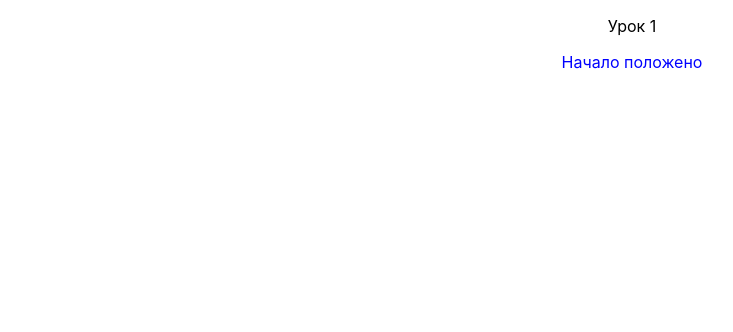
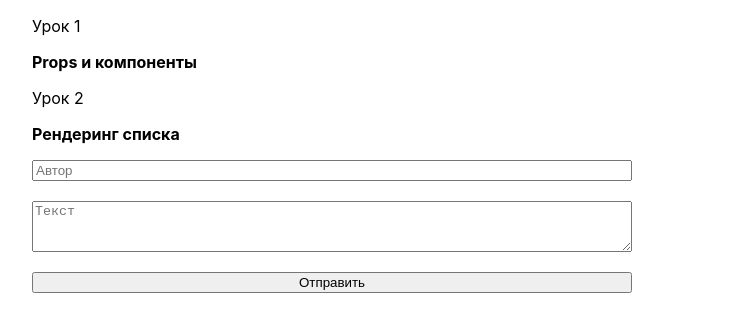
Before and after one commit to LevSavin/react-lesson, a React (Create React App) app: page / in a window 1280 px wide. Shown: the top 332 px of the page, without its empty margins (8-741 px from the left). Built offline with nearby package versions, Linux system fonts and the light colour scheme.

Commit message:
feat: ДЗ 2

```diff
--- a/src/App.css
+++ b/src/App.css
@@ -1,7 +1,20 @@
 .App {
-  text-align: center;
+  margin-left: 40px;
+}
+.lesson__label {
+  font-weight: 700;
 }
 
-.message__label {
-  color: blue
+.message__item {
+  margin-top: 16px;
+  border: 1px solid gray;
+  max-width: 600px;
 }
+.messages__form {
+  display: flex;
+  flex-direction: column;
+  max-width: 600px;
+}
+.messages__form-item {
+  margin-bottom: 20px;
+}
--- a/src/App.js
+++ b/src/App.js
@@ -1,11 +1,12 @@
 import './App.css';
-import Message from './Message.js';
+import LessonOne from './LessonOne.js';
+import LessonTwo from './LessonTwo.js';
 
 function App() {
   return (
     <div className="App">
-      <p>Урок 1</p>
-      <Message label="Начало положено"></Message>
+      <LessonOne label="Props и компоненты"></LessonOne>
+      <LessonTwo label="Рендеринг списка"></LessonTwo>
     </div>
   );
 }
--- /dev/null
+++ b/src/LessonOne.js
@@ -0,0 +1,10 @@
+function LessonOne(props) {
+  return (
+    <div>
+      <p>Урок 1</p>
+      <p className="lesson__label">{ props.label }</p>
+    </div>
+  );
+}
+
+export default LessonOne;
--- /dev/null
+++ b/src/LessonTwo.js
@@ -0,0 +1,89 @@
+import { useState, useEffect } from 'react';
+
+const initCurrentMessage = () => ({id: null, author: "", text: ""});
+
+function LessonTwo(props) {
+  const [messageList, setMessageList] = useState([]);
+  const [currentMessage, setCurrentMessage] = useState(initCurrentMessage());
+  const [nextId, setnextId] = useState(0);
+
+  const setNewMessage = (key, value) => {
+    const newCurrentMessage = {id: nextId};
+    newCurrentMessage[key] = value;
+    setCurrentMessage({
+      ...currentMessage,
+      ...newCurrentMessage,
+    })
+  };
+
+  const sendMessage = () => {
+    if (currentMessage.author === "admin") {
+      alert("ник admin зарезервирован")
+      return;
+    }
+    const newMessageList = [...messageList, currentMessage];
+    setMessageList(newMessageList);
+    setCurrentMessage(initCurrentMessage());
+  };
+
+  const sendBotMessage = (lastMessage) => {
+    const newBotMessage = {id: nextId, author: "admin", text: `${lastMessage.author} cпасибо за ваше сообщение`};
+    const newMessageList = [...messageList, newBotMessage];
+    setMessageList(newMessageList);
+    setnextId(nextId + 1);
+  };
+
+  useEffect(() => {
+    const lastMessage = messageList[messageList.length - 1]
+    if (!lastMessage) {
+      return;
+    }
+    if (lastMessage.author === "admin") {
+      return;
+    }
+    console.log(nextId)
+    setnextId(nextId + 1);
+    setTimeout(() => {
+      sendBotMessage(lastMessage)
+    }, 1500)
+    // eslint-disable-next-line react-hooks/exhaustive-deps
+  }, [messageList]);
+
+  return (
+    <div>
+      <p>Урок 2</p>
+      <p className="lesson__label messages">{ props.label }</p>
+
+      <div className='messages__form'>
+        <input
+          value={currentMessage.author}
+          onChange={(event) => {setNewMessage('author', event.target.value)}}
+          placeholder='Автор'
+          className='messages__form-item'
+        ></input>
+        <textarea
+          value={currentMessage.text}
+          onChange={(event) => {setNewMessage('text', event.target.value)}}
+          placeholder='Текст'
+          rows={3}
+          className='messages__form-item'
+        ></textarea>
+        <button
+          onClick={sendMessage}
+          className='messages__form-item'
+        >Отправить</button>
+      </div>
+
+      <div className="messages__list">
+        {messageList.map((message) => (
+          <div className="message__item" key={message.id}>
+            <p>{message.author}</p>
+            <p>{message.text}</p>
+          </div>
+        ))}
+      </div>
+    </div>
+  );
+}
+
+export default LessonTwo;
--- a/src/Message.js
+++ /dev/null
@@ -1,7 +0,0 @@
-function Message(props) {
-  return (
-    <p className="message__label">{ props.label }</p>
-  );
-}
-
-export default Message;
```
